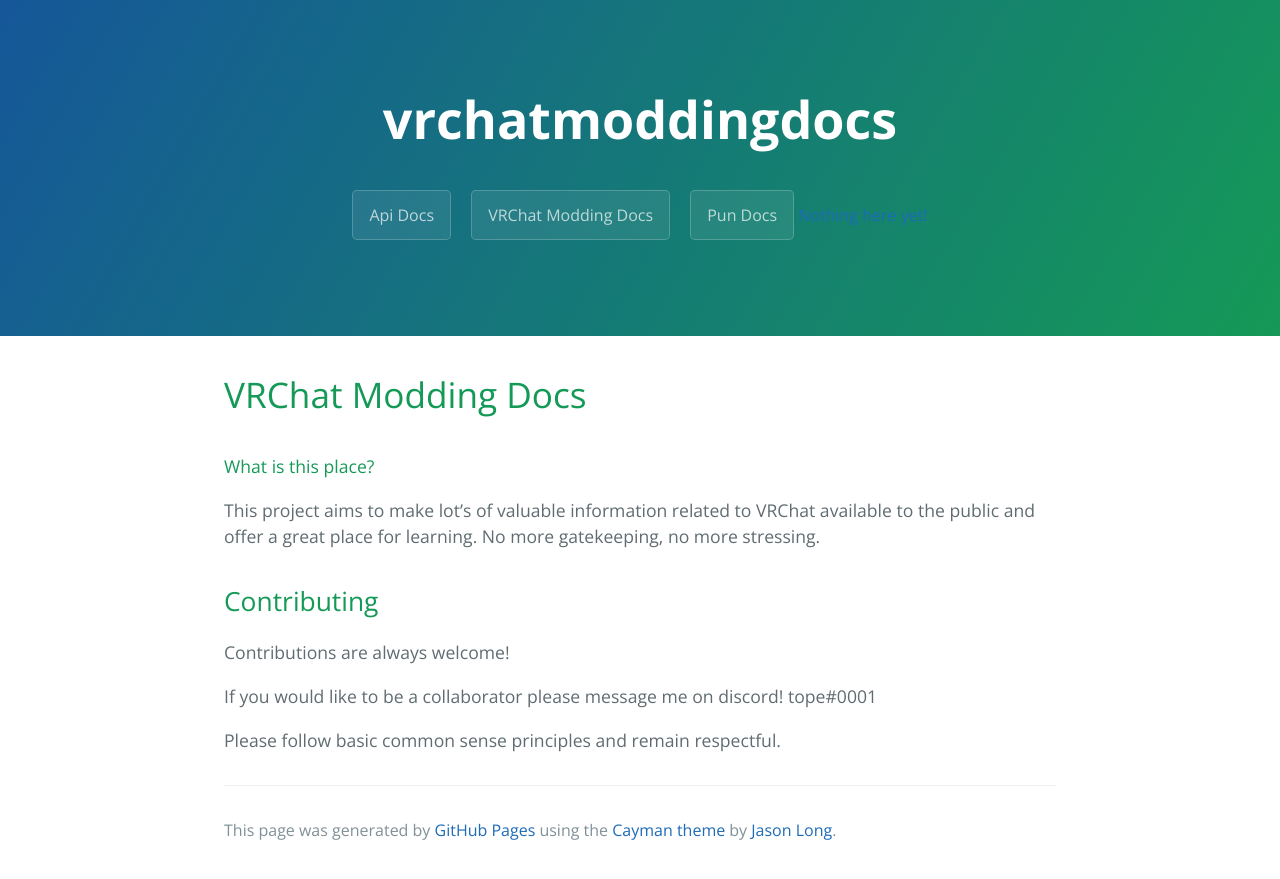
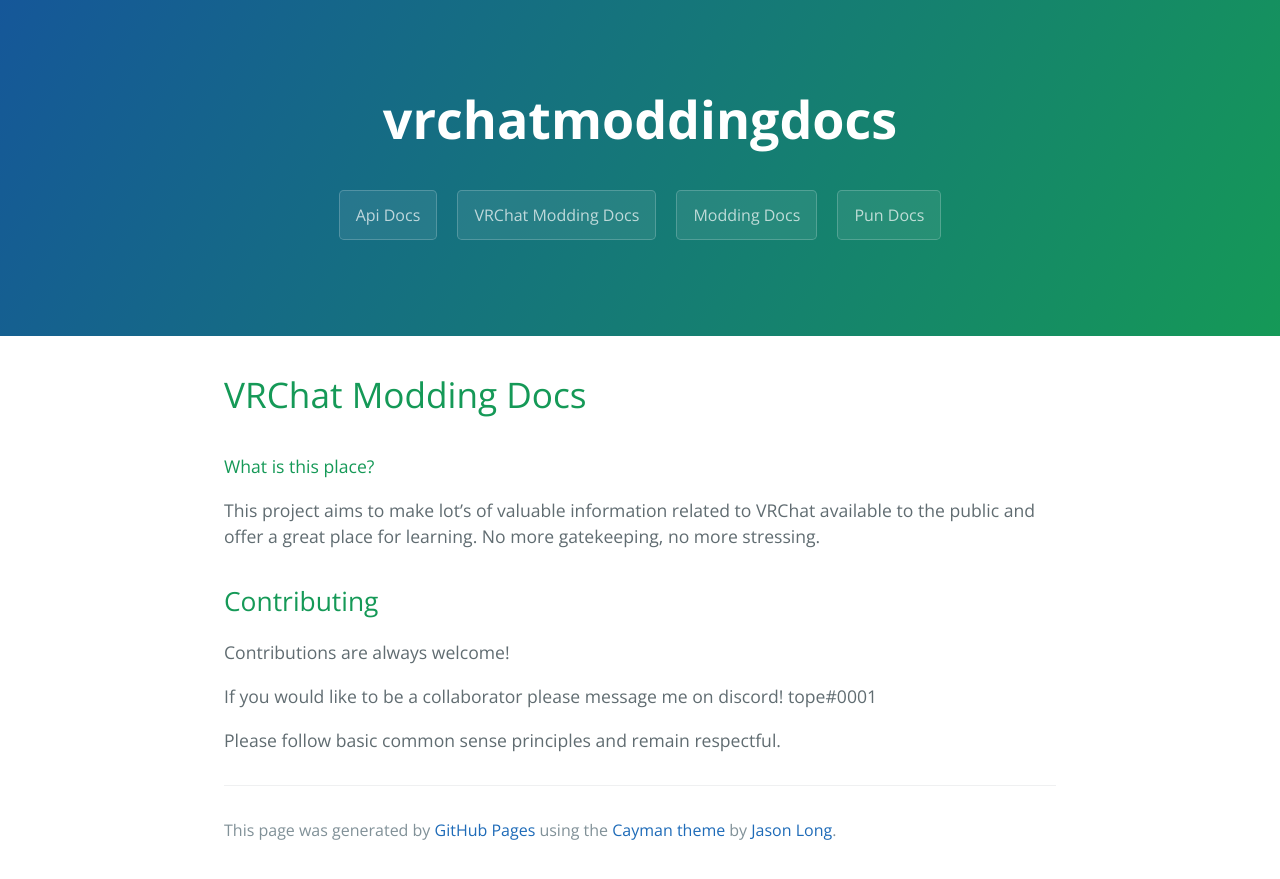
Before and after one commit to vrchatmoddingdocs/vrchatmoddingdocs.github.io, a Jekyll site: the page built from docs/index.md, in a window 1280 px wide. Shown: the top 879 px of the page. Built offline with Jekyll 4.4.1, drawn with Linux system fonts in a browser that asks for light colours.

Commit message:
Update modding.md

```diff
--- a/docs/modding.md
+++ b/docs/modding.md
@@ -1 +1,7 @@
+---
+title: Modding Docs
+layout: template
+filename: modding
+---
+
 # Nothing here yet!
```
